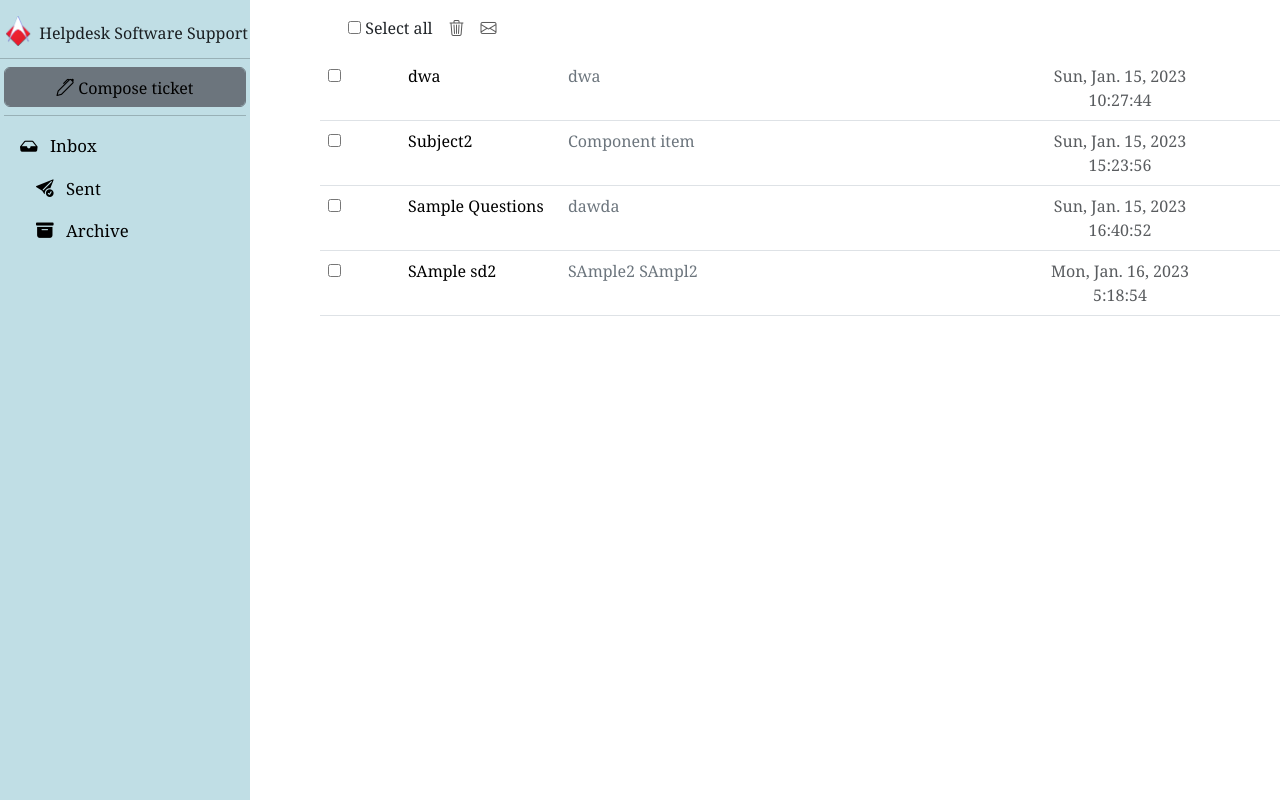
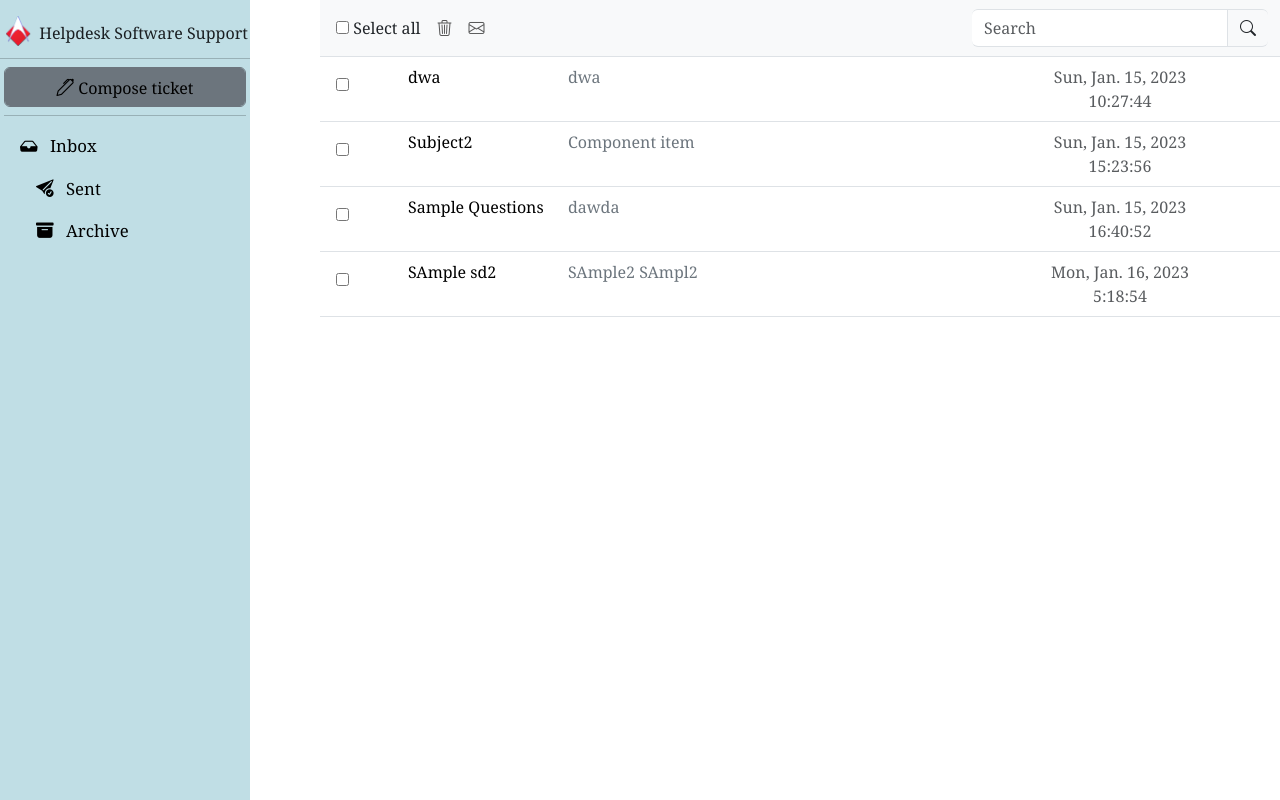
Before and after one commit to NinoDerekGH/Ticket-System, a Flask app: page / in a window 1280 px wide. Run offline with Flask 2, Linux system fonts and the light colour scheme; data comes from the database, SQL or seed files in the repository.

Commit message:
User
added with search function and removing script

```diff
--- a/templates/forms/user/index.html
+++ b/templates/forms/user/index.html
@@ -44,7 +44,7 @@
                 {% include "forms/user/sidebar.html" %}
                 {% block side_panel%}{% endblock %}
             </div>
-            <div class="col-9 " style="height:100vh; display: block;">
+            <div class="col-9 " style="position: relative;height: 100vh;overflow: auto;display: block;">
                 {% block content%}{% endblock %}
             </div>
         </div>
--- a/templates/forms/user/user.html
+++ b/templates/forms/user/user.html
@@ -51,9 +51,9 @@
 
 {% block content %}
 <!-- content -->
-<table id="tickets" class="table table-hover">
-    <div class="navbar navbar-expand">
-        <ul class="navbar-nav px-2 ">
+<table id="tickets" class="table table-hover table-scrolable mw-100">
+    <div class="navbar navbar-expand m-100 row border-bottom bg-light" style="position: sticky;top:0;">
+        <ul class="navbar-nav px-2 col-8">
             <li class="nav-item p-2">
                 <div class="form-group">
                     <input type="checkbox" name="" id="check-all">
@@ -70,9 +70,21 @@
                     <i class="bi bi-envelope"></i>
                 </a>
             </li>
+            <li class="nav-item align-self-end">
+
+            </li>
         </ul>
+        <div class="col-4">
+            <div class="input-group ">
+                <input type="text" id="table-search" class="form-control border-start-0"  placeholder="Search">
+                <div class="input-group-text border-end-0">
+                    <i class="bi bi-search"></i>
+                </div>
+            </div>
+        </div>
 
     </div>
+
     <tbody>
 
     </tbody>
@@ -130,43 +142,15 @@
 {% endblock %}
 
 {% block jsfunction %}
+
 <script>
     $(document).ready(function () {
-        // Set the number of rows per page
-        var rowsPerPage = 2;
-
-        // Get a reference to the table
-        var table = $("table#tickets");
-
-        // Get the total number of rows in the table
-        var totalRows = table.find("tbody tr").length;
-
-        // Calculate the total number of pages
-        var totalPages = Math.ceil(totalRows / rowsPerPage);
-
-        // Create the pagination buttons
-        for (var i = 1; i <= totalPages; i++) {
-            $("#pagination").append("<button class='page-btn'>" + i + "</button>");
-        }
-
-        // Add a click event to the pagination buttons
-        $(".page-btn").on("click", function () {
-            // Get the current page number
-            var currentPage = $(this).text();
-
-            // Hide all rows
-            table.find("tbody tr").hide();
-
-            // Show the rows for the current page
-            table.find("tbody tr").slice((currentPage - 1) * rowsPerPage, currentPage * rowsPerPage).show();
+        $("#table-search").on("keyup", function() {
+            var value = $(this).val().toLowerCase();
+            $("table#tickets tr").filter(function() {
+            $(this).toggle($(this).text().toLowerCase().indexOf(value) > -1)
+            });
         });
-
-        // Show the first page of rows by default
-        table.find("tbody tr").hide().slice(0, rowsPerPage).show();
-    });
-</script>
-<script>
-    $(document).ready(function () {
 
         $.get('http://' + document.domain + ':' + location.port + '/user/getdata',function(data,status){
            for( var key in data){
@@ -180,15 +164,18 @@
             + timestamp.getDate() + ", " + timestamp.getFullYear();
             const formatTime = timestamp.getHours() + ":" + timestamp.getMinutes() +":" + timestamp.getSeconds();
             // !-- dateformating
-
             // limit String formats
             var limitedContent = element.content.length > 50 ? element.content.substring(0,60) + ' . . .': element.content;
             $('table#tickets > tbody ').append(`
-                <tr class="row" data-bs-toggle="modal" data-bs-target="#rowModal${element.id}">
-                    <td class="col-1">
-                        <input class="mail-check" type="checkbox" name=""  id="${element.id}">
+                <tr class="row" >
+                    <td class="col-1 ">
+                        <div class="form-grou p-2">
+                            <input class="mail-check"  type="checkbox" name=""  id="${element.id}">
+                        </div>
                     </td>
-                    <td class="col-2 ">${element.subject}</td>
+                    <td class="col-2 " data-bs-toggle="modal" data-bs-target="#rowModal${element.id}">
+                        ${element.subject}
+                    </td>
                     <td class="col-6 text-secondary">${limitedContent}</td>
                     <td class="text-center col-2 text-muted">${formatedDate}<br>${formatTime}</td>
                     <td class="col-1"></td>
```
